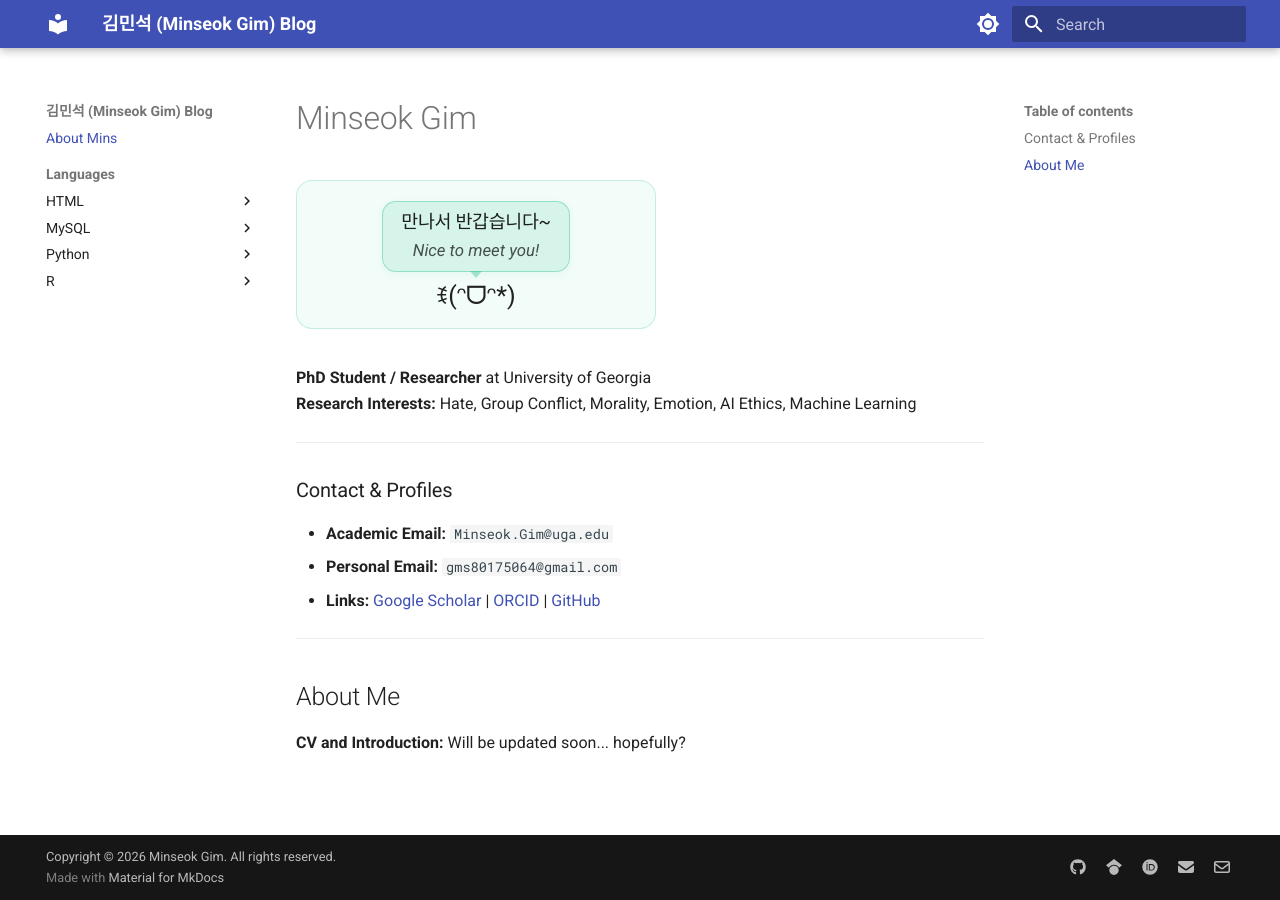
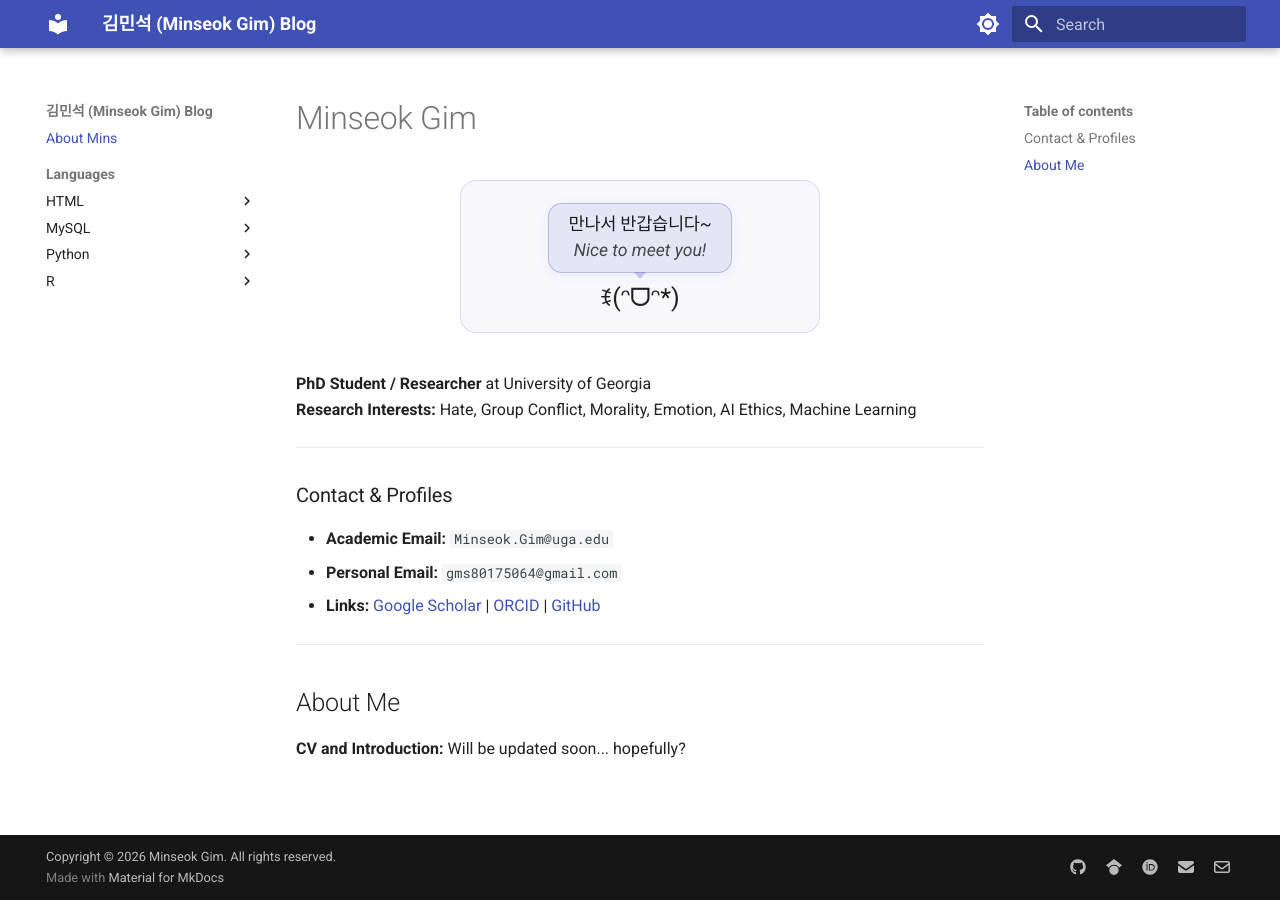
Before and after one commit to GMS80175064/GMS80175064.github.io, an MkDocs documentation site: the page built from docs/index.md, in a window 1280 px wide. Built offline with MkDocs 1.6.1 and Material for MkDocs 9.7.7, drawn with Linux system fonts in a browser that asks for light colours.

Commit message:
Update notes

```diff
--- a/docs/index.md
+++ b/docs/index.md
@@ -4,21 +4,21 @@ title: About Mins
 
 # Minseok Gim
 
-<div style="background: rgba(16, 185, 129, 0.05); border: 1px solid rgba(16, 185, 129, 0.2); border-radius: 16px; padding: 20px 16px; margin: 16px 0 36px 0; text-align: center; max-width: 360px;">
-  <!-- 민트 말풍선 -->
-  <div style="display: inline-block; position: relative; background: rgba(16, 185, 129, 0.12); border: 1.5px solid rgba(16, 185, 129, 0.35); border-radius: 14px; padding: 8px 18px; text-align: center; box-shadow: 0 2px 8px rgba(16, 185, 129, 0.08);">
-    <div style="font-size: 0.92rem; font-weight: 500; letter-spacing: -0.3px; line-height: 1.3;">
+<div style="background: rgba(92, 107, 192, 0.05); border: 1px solid rgba(92, 107, 192, 0.2); border-radius: 16px; padding: 22px 16px; margin: 24px auto 38px auto; text-align: center; max-width: 360px;">
+  <!-- 보라색 말풍선 -->
+  <div style="display: inline-block; position: relative; background: rgba(92, 107, 192, 0.12); border: 1.5px solid rgba(92, 107, 192, 0.35); border-radius: 14px; padding: 9px 20px; text-align: center; box-shadow: 0 2px 10px rgba(92, 107, 192, 0.08);">
+    <div style="font-size: 0.88rem; font-weight: 500; letter-spacing: -0.3px; line-height: 1.35;">
       만나서 반갑습니다~
     </div>
-    <div style="font-size: 0.84rem; font-style: italic; opacity: 0.78; margin-top: 3px;">
+    <div style="font-size: 0.88rem; font-style: italic; opacity: 0.8; margin-top: 3px; line-height: 1.35;">
       Nice to meet you!
     </div>
     <!-- 말풍선 꼬리 -->
-    <span style="position: absolute; bottom: -7px; left: 50%; transform: translateX(-50%); width: 0; height: 0; border-left: 6px solid transparent; border-right: 6px solid transparent; border-top: 7px solid rgba(16, 185, 129, 0.35);"></span>
+    <span style="position: absolute; bottom: -7px; left: 50%; transform: translateX(-50%); width: 0; height: 0; border-left: 6px solid transparent; border-right: 6px solid transparent; border-top: 7px solid rgba(92, 107, 192, 0.35);"></span>
   </div>
 
   <!-- 이모티콘 -->
-  <div style="margin-top: 11px; font-size: 1.25rem; line-height: 1;">
+  <div style="margin-top: 12px; font-size: 1.25rem; line-height: 1;">
     ꉂ(ᵔᗜᵔ*)
   </div>
 </div>
```
